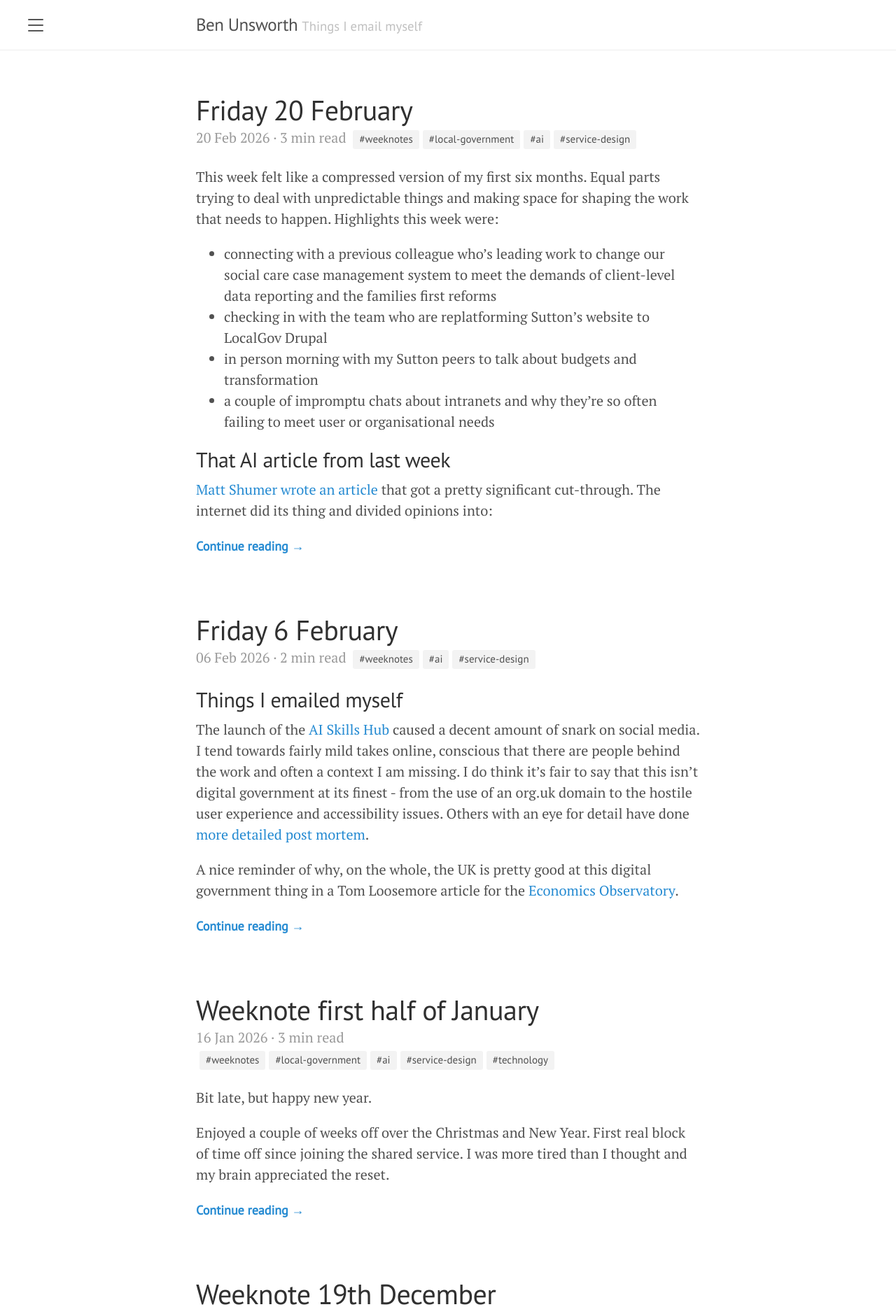
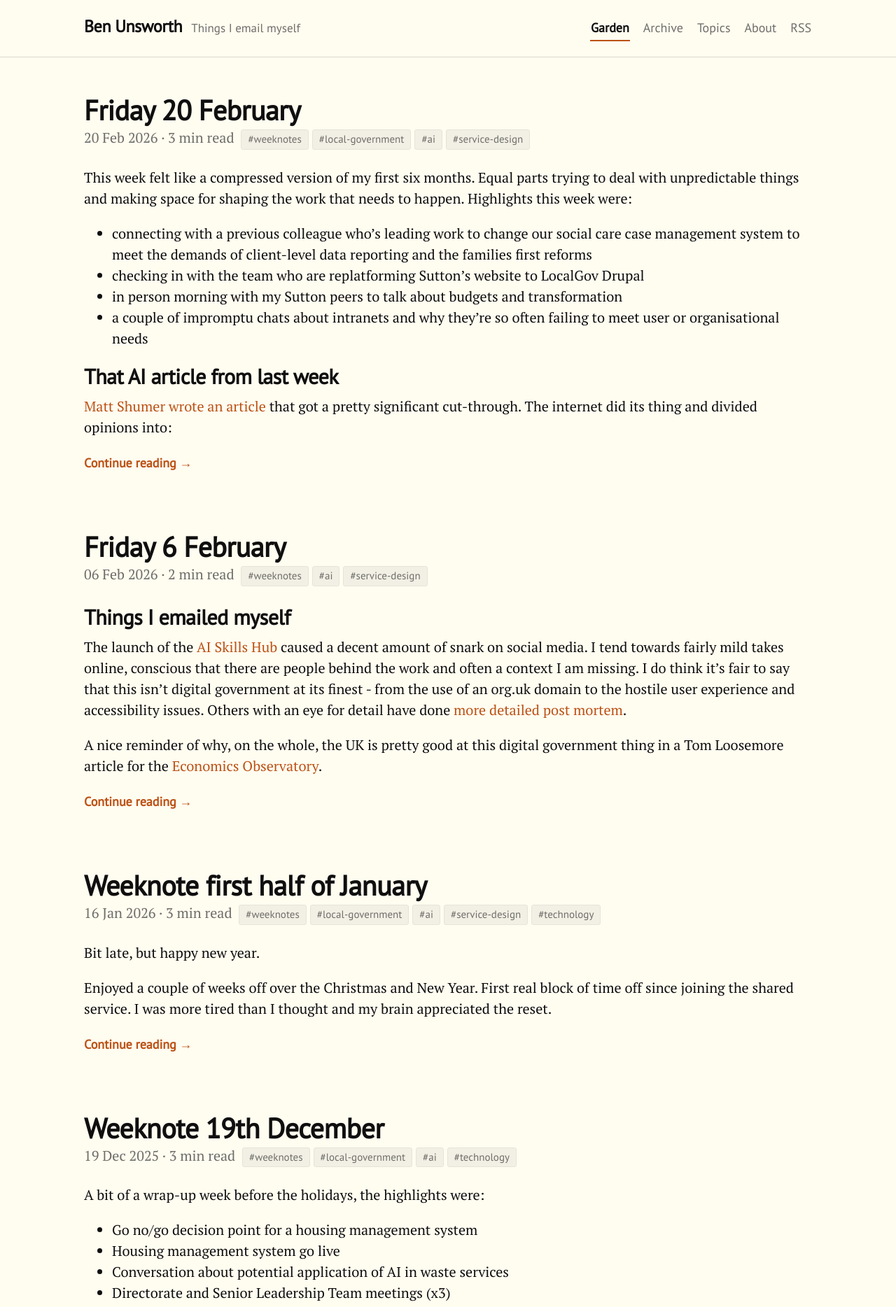
Before and after one commit to benunsworth/benunsworth.github.io, a Jekyll site: the page built from index.html, in a window 1280 px wide. Shown: the top 1868 px of the page at 70% size. Built offline with Jekyll 4.4.1, drawn with Linux system fonts in a browser that asks for light colours; the list of posts is cut into pages by our own code.

Commit message:
Implement Batch 1: Flexoki & Terracotta palette and visible top masthead (#3)

```diff
--- a/_layouts/default.html
+++ b/_layouts/default.html
@@ -1,30 +1,34 @@
 <!DOCTYPE html>
-<html lang="en-us">
+<html lang="en-GB">
 
   {% include head.html %}
 
   <body>
 
-    {% include sidebar.html %}
+    <div class="wrap">
+      <header class="masthead">
+        <div class="container{% if page.wide_layout or page.url == '/' or page.title == 'Home' %} container--wide{% endif %} masthead-inner">
+          <div class="masthead-brand">
+            <div class="masthead-title">
+              <a href="{{ '/' | relative_url }}" title="Home">{{ site.title }}</a>
+              <small>{{ site.tagline }}</small>
+            </div>
+          </div>
 
-    <!-- Wrap is the content to shift when toggling the sidebar. We wrap the
-         content to avoid any CSS collisions with our real content. -->
-    <div class="wrap">
-      <div class="masthead">
-        <div class="container">
-          <h3 class="masthead-title">
-            <a href="{{ site.baseurl }}/" title="Home">{{ site.title }}</a>
-            <small>{{ site.tagline }}</small>
-          </h3>
+          <nav class="masthead-nav" aria-label="Primary navigation">
+            <a class="masthead-nav-link{% if page.url == '/' or page.title == 'Home' %} active{% endif %}" href="{{ '/' | relative_url }}"{% if page.url == '/' %} aria-current="page"{% endif %}>Garden</a>
+            <a class="masthead-nav-link{% if page.url == '/archive/' %} active{% endif %}" href="{{ '/archive/' | relative_url }}"{% if page.url == '/archive/' %} aria-current="page"{% endif %}>Archive</a>
+            <a class="masthead-nav-link{% if page.url == '/tags/' %} active{% endif %}" href="{{ '/tags/' | relative_url }}"{% if page.url == '/tags/' %} aria-current="page"{% endif %}>Topics</a>
+            <a class="masthead-nav-link{% if page.url == '/about/' %} active{% endif %}" href="{{ '/about/' | relative_url }}"{% if page.url == '/about/' %} aria-current="page"{% endif %}>About</a>
+            <a class="masthead-nav-link" href="{{ '/atom.xml' | relative_url }}">RSS</a>
+          </nav>
         </div>
-      </div>
+      </header>
 
-      <div class="container content">
+      <main id="main-content" class="container{% if page.wide_layout or page.url == '/' or page.title == 'Home' %} container--wide{% endif %} content">
         {{ content }}
-      </div>
+      </main>
     </div>
-
-    <label for="sidebar-checkbox" class="sidebar-toggle"></label>
 
     <script src='{{ site.baseurl }}/public/js/script.js'></script>
   </body>
--- a/public/css/lanyon.css
+++ b/public/css/lanyon.css
@@ -29,6 +29,34 @@
 
 
 /*
+ * Design Tokens — Inky Flexoki & Terracotta
+ */
+
+:root {
+  --color-bg: #fffcf0;
+  --color-surface: #f2f0e5;
+  --color-surface-hover: #e6e4d9;
+  --color-text: #100f0f;
+  --color-muted: #6f6e69;
+  --color-border: #dad8ce;
+  --color-border-subtle: #e6e4d9;
+  --color-accent: #bc5215;
+  --color-accent-hover: #8b3c0e;
+  --color-accent-soft: #f9ece4;
+  --color-star-empty: #d5d2c6;
+  --color-rough-text: #8a6800;
+  --color-rough-bg: #faefb5;
+  --color-rough-border: #d9c36a;
+  --color-progress-text: #9d3f0c;
+  --color-progress-bg: #f9e2d2;
+  --color-progress-border: #e3af8e;
+  --color-settled-text: #4c6205;
+  --color-settled-bg: #e5efc1;
+  --color-settled-border: #b8cf72;
+}
+
+
+/*
  * Global resets
  *
  * Update the foundational and global aspects of the page.
@@ -44,10 +72,42 @@ html {
   font-family: "PT Serif", Georgia, "Times New Roman", serif;
 }
 
+body {
+  color: var(--color-text);
+  background-color: var(--color-bg);
+}
+
+a {
+  color: var(--color-accent);
+  text-decoration: none;
+}
+
+a:hover,
+a:focus {
+  color: var(--color-accent-hover);
+  text-decoration: underline;
+}
+
+:focus-visible {
+  outline: 2px solid var(--color-accent);
+  outline-offset: 2px;
+}
+
+@media (prefers-reduced-motion: reduce) {
+  *,
+  *::before,
+  *::after {
+    animation-duration: 0.01ms !important;
+    animation-iteration-count: 1 !important;
+    transition-duration: 0.01ms !important;
+    scroll-behavior: auto !important;
+  }
+}
+
 h1, h2, h3, h4, h5, h6 {
   font-family: "PT Sans", Helvetica, Arial, sans-serif;
-  font-weight: 400;
-  color: #313131;
+  font-weight: 700;
+  color: var(--color-text);
   letter-spacing: -.025rem;
 }
 
@@ -55,9 +115,7 @@ h1, h2, h3, h4, h5, h6 {
 /*
  * Wrapper
  *
- * The wrapper is used to position site content when the sidebar is toggled. We
- * use an outter wrap to position the sidebar without interferring with the
- * regular page content.
+ * The wrapper is used to position site content.
  */
 
 .wrap {
@@ -69,58 +127,112 @@ h1, h2, h3, h4, h5, h6 {
 /*
  * Container
  *
- * Center the page content.
+ * Center the page content. Keep .container at 38rem max-width for comfortable
+ * article reading, and .container--wide at 54rem for the Digital Garden grid.
  */
 
 .container {
-  max-width: 28rem;
+  max-width: 38rem;
+  padding-left: 1rem;
+  padding-right: 1rem;
+  margin-left: auto;
+  margin-right: auto;
 }
-@media (min-width: 38em) {
-  .container {
-    max-width: 32rem;
-  }
-}
-@media (min-width: 56em) {
-  .container {
-    max-width: 38rem;
-  }
+
+.container--wide {
+  max-width: 54rem;
 }
 
 
 /*
  * Masthead
  *
- * Super small header above the content for site name and short description.
+ * Visible horizontal header above the content for site name, tagline, and
+ * primary navigation.
  */
 
 .masthead {
-  padding-top:    1rem;
-  padding-bottom: 1rem;
-  margin-bottom: 3rem;
-  border-bottom: 1px solid #eee;
+  padding-top: 1.1rem;
+  padding-bottom: 1.1rem;
+  margin-bottom: 2.5rem;
+  border-bottom: 1px solid var(--color-border);
+  background-color: var(--color-bg);
 }
+
+.masthead-inner {
+  display: flex;
+  flex-wrap: wrap;
+  align-items: baseline;
+  justify-content: space-between;
+  gap: .6rem 1.5rem;
+}
+
+.masthead-brand {
+  min-width: 0;
+}
+
 .masthead-title {
   margin-top: 0;
   margin-bottom: 0;
-  color: #505050;
+  font-family: "PT Sans", Helvetica, Arial, sans-serif;
+  font-size: 1.2rem;
+  font-weight: 700;
+  line-height: 1.3;
+  color: var(--color-text);
+  letter-spacing: -.02rem;
 }
+
 .masthead-title a {
-  color: #505050;
+  color: var(--color-text);
+  text-decoration: none;
 }
+
+.masthead-title a:hover,
+.masthead-title a:focus {
+  color: var(--color-accent);
+  text-decoration: none;
+}
+
 .masthead-title small {
-  font-size: 75%;
+  display: inline-block;
+  margin-left: .35rem;
+  font-size: .85rem;
   font-weight: 400;
-  color: #c0c0c0;
+  color: var(--color-muted);
   letter-spacing: 0;
 }
 
-@media (max-width: 48em) {
-  .masthead-title {
-    text-align: center;
-  }
-  .masthead-title small {
-    display: none;
-  }
+.masthead-nav {
+  display: flex;
+  flex-wrap: wrap;
+  align-items: center;
+  gap: .25rem .9rem;
+  font-family: "PT Sans", Helvetica, Arial, sans-serif;
+  font-size: .9rem;
+}
+
+.masthead-nav-link {
+  display: inline-block;
+  padding: .2rem .05rem;
+  color: var(--color-muted);
+  font-weight: 400;
+  text-decoration: none;
+  border-bottom: 2px solid transparent;
+  transition: color .15s ease, border-color .15s ease;
+}
+
+.masthead-nav-link:hover,
+.masthead-nav-link:focus {
+  color: var(--color-accent-hover);
+  text-decoration: none;
+  border-bottom-color: var(--color-border);
+}
+
+.masthead-nav-link.active,
+.masthead-nav-link[aria-current="page"] {
+  color: var(--color-text);
+  font-weight: 700;
+  border-bottom-color: var(--color-accent);
 }
 
 
@@ -311,7 +423,12 @@ a.sidebar-nav-item:focus {
 .page-title,
 .post-title,
 .post-title a {
-  color: #303030;
+  color: var(--color-text);
+}
+.post-title a:hover,
+.post-title a:focus {
+  color: var(--color-accent);
+  text-decoration: none;
 }
 .page-title,
 .post-title {
@@ -323,14 +440,14 @@ a.sidebar-nav-item:focus {
   display: block;
   margin-top: -.5rem;
   margin-bottom: 1rem;
-  color: #9a9a9a;
+  color: var(--color-muted);
 }
 
 /* Related posts */
 .related {
   padding-top: 2rem;
   padding-bottom: 2rem;
-  border-top: 1px solid #eee;
+  border-top: 1px solid var(--color-border);
 }
 .related-posts {
   padding-left: 0;
@@ -341,10 +458,10 @@ a.sidebar-nav-item:focus {
 }
 .related-posts li small {
   font-size: 75%;
-  color: #999;
+  color: var(--color-muted);
 }
 .related-posts li a:hover {
-  color: #268bd2;
+  color: var(--color-accent-hover);
   text-decoration: none;
 }
 .related-posts li a:hover small {
@@ -364,7 +481,7 @@ a.sidebar-nav-item:focus {
   margin-left: -1rem;
   margin-right: -1rem;
   font-family: "PT Sans", Helvetica, Arial, sans-serif;
-  color: #ccc;
+  color: var(--color-muted);
   text-align: center;
 }
 
@@ -372,7 +489,7 @@ a.sidebar-nav-item:focus {
 .pagination-item {
   display: block;
   padding: 1rem;
-  border: 1px solid #eee;
+  border: 1px solid var(--color-border);
 }
 .pagination-item:first-child {
   margin-bottom: -1px;
@@ -380,7 +497,7 @@ a.sidebar-nav-item:focus {
 
 /* Only provide a hover state for linked pagination items */
 a.pagination-item:hover {
-  background-color: #f5f5f5;
+  background-color: var(--color-surface);
 }
 
 @media (min-width: 30em) {
@@ -574,15 +691,18 @@ a.pagination-item:hover {
   margin-bottom: .25rem;
   font-family: "PT Sans", Helvetica, Arial, sans-serif;
   font-size: .75rem;
-  color: #505050;
-  background-color: #f3f3f3;
+  color: var(--color-muted);
+  background-color: var(--color-surface);
+  border: 1px solid var(--color-border-subtle);
   border-radius: 3px;
   text-decoration: none;
 }
 
-.post-tag:hover {
+.post-tag:hover,
+.post-tag:focus {
   color: #fff;
-  background-color: #268bd2;
+  background-color: var(--color-accent);
+  border-color: var(--color-accent);
   text-decoration: none;
 }
 
@@ -613,7 +733,7 @@ a.pagination-item:hover {
 .archive-meta {
   display: inline-block;
   margin-left: .4rem;
-  color: #9a9a9a;
+  color: var(--color-muted);
 }
 
 /* Client-side search on Archive page */
@@ -626,22 +746,23 @@ a.pagination-item:hover {
   padding: .6rem .8rem;
   font-family: "PT Sans", Helvetica, Arial, sans-serif;
   font-size: 1rem;
-  color: #303030;
-  background-color: #fff;
-  border: 1px solid #ddd;
+  color: var(--color-text);
+  background-color: var(--color-bg);
+  border: 1px solid var(--color-border);
   border-radius: 4px;
 }
 
 .search-input:focus {
-  outline: none;
-  border-color: #268bd2;
+  outline: 2px solid var(--color-accent);
+  outline-offset: 0;
+  border-color: var(--color-accent);
 }
 
 .search-snippet {
   margin-top: .2rem;
   margin-bottom: .5rem;
   font-size: .85rem;
-  color: #666;
+  color: var(--color-muted);
 }
 
 /* Chronological Post Navigation (Prev / Next) */
@@ -651,7 +772,7 @@ a.pagination-item:hover {
   gap: 1rem;
   padding-top: 1.5rem;
   padding-bottom: 1.5rem;
-  border-top: 1px solid #eee;
+  border-top: 1px solid var(--color-border);
   font-family: "PT Sans", Helvetica, Arial, sans-serif;
   font-size: .9rem;
 }
@@ -668,7 +789,7 @@ a.pagination-item:hover {
 .post-nav-label {
   display: block;
   font-size: .75rem;
-  color: #9a9a9a;
+  color: var(--color-muted);
   text-transform: uppercase;
   letter-spacing: .04em;
 }
--- a/public/css/poole.css
+++ b/public/css/poole.css
@@ -59,15 +59,15 @@ html {
 }
 
 body {
-  color: #515151;
-  background-color: #fff;
+  color: var(--color-text, #100f0f);
+  background-color: var(--color-bg, #fffcf0);
   -webkit-text-size-adjust: 100%;
       -ms-text-size-adjust: 100%;
 }
 
 /* No `:visited` state is required by default (browsers will use `a`) */
 a {
-  color: #268bd2;
+  color: var(--color-accent, #bc5215);
   text-decoration: none;
 }
 a strong {
@@ -76,6 +76,7 @@ a strong {
 /* `:focus` is linked to `:hover` for basic accessibility */
 a:hover,
 a:focus {
+  color: var(--color-accent-hover, #8b3c0e);
   text-decoration: underline;
 }
 
@@ -84,7 +85,7 @@ h1, h2, h3, h4, h5, h6 {
   margin-bottom: .5rem;
   font-weight: bold;
   line-height: 1.25;
-  color: #313131;
+  color: var(--color-text, #100f0f);
   text-rendering: optimizeLegibility;
 }
 h1 {
@@ -110,7 +111,7 @@ p {
 }
 
 strong {
-  color: #303030;
+  color: var(--color-text, #100f0f);
 }
 
 
@@ -132,19 +133,18 @@ hr {
   position: relative;
   margin: 1.5rem 0;
   border: 0;
-  border-top: 1px solid #eee;
-  border-bottom: 1px solid #fff;
+  border-top: 1px solid var(--color-border, #dad8ce);
 }
 
 abbr {
   font-size: 85%;
   font-weight: bold;
-  color: #555;
+  color: var(--color-muted, #6f6e69);
   text-transform: uppercase;
 }
 abbr[title] {
   cursor: help;
-  border-bottom: 1px dotted #e5e5e5;
+  border-bottom: 1px dotted var(--color-border, #dad8ce);
 }
 
 /* Code */
@@ -155,8 +155,8 @@ pre {
 code {
   padding: .25em .5em;
   font-size: 85%;
-  color: #bf616a;
-  background-color: #f9f9f9;
+  color: var(--color-accent-hover, #8b3c0e);
+  background-color: var(--color-surface, #f2f0e5);
   border-radius: 3px;
 }
 pre {
@@ -170,7 +170,9 @@ pre {
   white-space: pre-wrap;
   word-break: break-all;
   word-wrap: break-word;
-  background-color: #f9f9f9;
+  background-color: var(--color-surface, #f2f0e5);
+  border: 1px solid var(--color-border-subtle, #e6e4d9);
+  border-radius: 4px;
 }
 pre code {
   padding: 0;
@@ -214,8 +216,8 @@ pre code {
 blockquote {
   padding: .5rem 1rem;
   margin: .8rem 0;
-  color: #7a7a7a;
-  border-left: .25rem solid #e5e5e5;
+  color: var(--color-muted, #6f6e69);
+  border-left: .25rem solid var(--color-border, #dad8ce);
 }
 blockquote p:last-child {
   margin-bottom: 0;
@@ -238,17 +240,17 @@ img {
 table {
   margin-bottom: 1rem;
   width: 100%;
-  border: 1px solid #e5e5e5;
+  border: 1px solid var(--color-border, #dad8ce);
   border-collapse: collapse;
 }
 td,
 th {
   padding: .25rem .5rem;
-  border: 1px solid #e5e5e5;
+  border: 1px solid var(--color-border, #dad8ce);
 }
 tbody tr:nth-child(odd) td,
 tbody tr:nth-child(odd) th {
-  background-color: #f9f9f9;
+  background-color: var(--color-surface, #f2f0e5);
 }
 
 
@@ -274,8 +276,10 @@ tbody tr:nth-child(odd) th {
 .message {
   margin-bottom: 1rem;
   padding: 1rem;
-  color: #717171;
-  background-color: #f9f9f9;
+  color: var(--color-text, #100f0f);
+  background-color: var(--color-surface, #f2f0e5);
+  border-left: 3px solid var(--color-accent, #bc5215);
+  border-radius: 4px;
 }
 
 
@@ -293,6 +297,10 @@ tbody tr:nth-child(odd) th {
   margin-right: auto;
 }
 
+.container--wide {
+  max-width: 54rem;
+}
+
 
 /*
  * Masthead
@@ -303,20 +311,20 @@ tbody tr:nth-child(odd) th {
 .masthead {
   padding-top:    1rem;
   padding-bottom: 1rem;
-  margin-bottom: 3rem;
+  margin-bottom: 2.5rem;
 }
 .masthead-title {
   margin-top: 0;
   margin-bottom: 0;
-  color: #505050;
+  color: var(--color-text, #100f0f);
 }
 .masthead-title a {
-  color: #505050;
+  color: var(--color-text, #100f0f);
 }
 .masthead-title small {
   font-size: 75%;
   font-weight: 400;
-  color: #c0c0c0;
+  color: var(--color-muted, #6f6e69);
   letter-spacing: 0;
 }
 
@@ -337,7 +345,7 @@ tbody tr:nth-child(odd) th {
 .page-title,
 .post-title,
 .post-title a {
-  color: #303030;
+  color: var(--color-text, #100f0f);
 }
 .page-title,
 .post-title {
@@ -349,14 +357,14 @@ tbody tr:nth-child(odd) th {
   display: block;
   margin-top: -.5rem;
   margin-bottom: 1rem;
-  color: #9a9a9a;
+  color: var(--color-muted, #6f6e69);
 }
 
 /* Related posts */
 .related {
   padding-top: 2rem;
   padding-bottom: 2rem;
-  border-top: 1px solid #eee;
+  border-top: 1px solid var(--color-border, #dad8ce);
 }
 .related-posts {
   padding-left: 0;
@@ -367,10 +375,10 @@ tbody tr:nth-child(odd) th {
 }
 .related-posts li small {
   font-size: 75%;
-  color: #999;
+  color: var(--color-muted, #6f6e69);
 }
 .related-posts li a:hover {
-  color: #268bd2;
+  color: var(--color-accent-hover, #8b3c0e);
   text-decoration: none;
 }
 .related-posts li a:hover small {
@@ -390,7 +398,7 @@ tbody tr:nth-child(odd) th {
   margin-left: -1rem;
   margin-right: -1rem;
   font-family: "PT Sans", Helvetica, Arial, sans-serif;
-  color: #ccc;
+  color: var(--color-muted, #6f6e69);
   text-align: center;
 }
 
@@ -398,7 +406,7 @@ tbody tr:nth-child(odd) th {
 .pagination-item {
   display: block;
   padding: 1rem;
-  border: 1px solid #eee;
+  border: 1px solid var(--color-border, #dad8ce);
 }
 .pagination-item:first-child {
   margin-bottom: -1px;
@@ -406,7 +414,7 @@ tbody tr:nth-child(odd) th {
 
 /* Only provide a hover state for linked pagination items */
 a.pagination-item:hover {
-  background-color: #f5f5f5;
+  background-color: var(--color-surface, #f2f0e5);
 }
 
 @media (min-width: 30em) {
--- a/public/js/script.js
+++ b/public/js/script.js
@@ -3,6 +3,7 @@
   var sidebar = document.querySelector('#sidebar');
   var checkbox = document.querySelector('#sidebar-checkbox');
 
+  if (checkbox && sidebar) {
     document.addEventListener('click', function(e) {
       var target = e.target;
 
@@ -12,6 +13,7 @@
 
       checkbox.checked = false;
     }, false);
+  }
 
   var searchInput = document.getElementById('search-input');
   var searchResults = document.getElementById('search-results');
```
Lines whose indentation alone changed are shown as unchanged.
